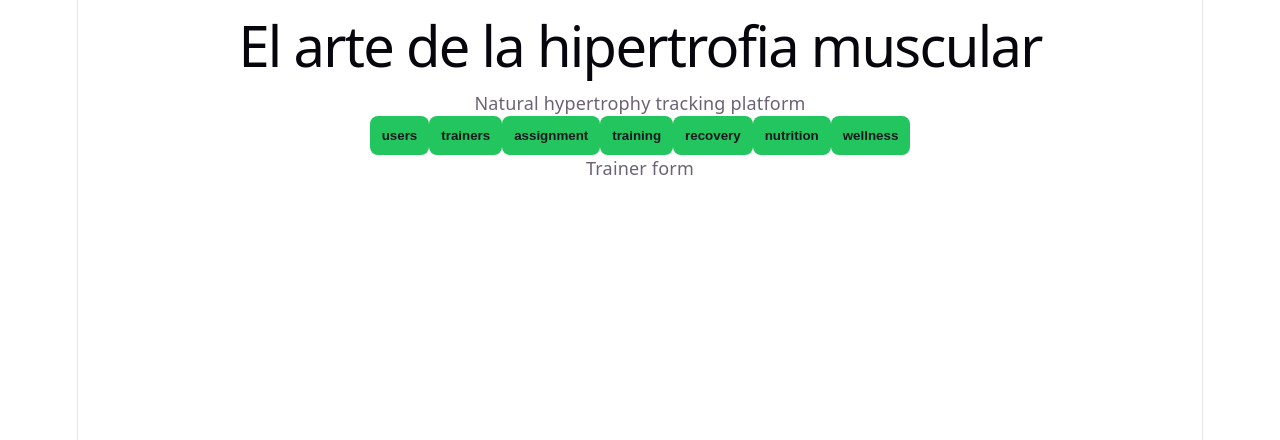
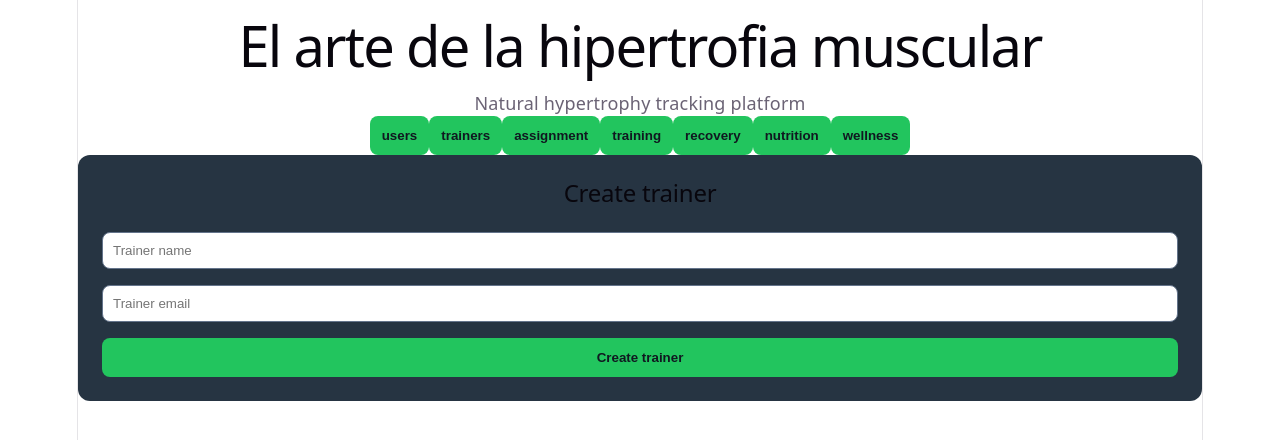
Before and after one commit to anaruth-hub/hypertrophy-art-app, a React app in the folder frontend/: page / in a window 1280 px wide. Both pictures are taken after a click on the button "trainers". Shown: the top 440 px of the page. Built offline with nearby package versions, Linux system fonts and the light colour scheme; the HTML template or start-up script is replaced by a standard one.

Commit message:
refactor(frontend): move trainer form into dashboard component

```diff
--- a/frontend/src/components/forms/TrainerForm.jsx
+++ b/frontend/src/components/forms/TrainerForm.jsx
@@ -1,5 +1,103 @@
+import { useState } from "react";
+import { API_BASE_URL } from "../../services/api";
+
 function TrainerForm() {
-  return <div>Trainer form</div>;
+
+  const [trainerForm, setTrainerForm] = useState({
+    name: "",
+    email: "",
+  });
+
+  const [trainerMessage, setTrainerMessage] = useState("");
+
+  function handleTrainerChange(event) {
+
+    const { name, value } = event.target;
+
+    setTrainerForm({
+      ...trainerForm,
+      [name]: value,
+    });
+  }
+
+  async function handleTrainerSubmit(event) {
+
+    event.preventDefault();
+
+    try {
+
+      const response = await fetch(
+        `${API_BASE_URL}/api/trainers`,
+        {
+          method: "POST",
+          headers: {
+            "Content-Type": "application/json",
+          },
+          body: JSON.stringify(trainerForm),
+        }
+      );
+
+      if (!response.ok) {
+        throw new Error("Could not create trainer");
+      }
+
+      const createdTrainer = await response.json();
+
+      setTrainerMessage(
+        `Trainer created: ${createdTrainer.name}`
+      );
+
+      setTrainerForm({
+        name: "",
+        email: "",
+      });
+
+    } catch (error) {
+
+      setTrainerMessage(
+        "Error creating trainer"
+      );
+    }
+  }
+
+  return (
+
+    <form
+      className="form-card"
+      onSubmit={handleTrainerSubmit}
+    >
+
+      <h2>Create trainer</h2>
+
+      <input
+        name="name"
+        placeholder="Trainer name"
+        value={trainerForm.name}
+        onChange={handleTrainerChange}
+        required
+      />
+
+      <input
+        name="email"
+        type="email"
+        placeholder="Trainer email"
+        value={trainerForm.email}
+        onChange={handleTrainerChange}
+        required
+      />
+
+      <button type="submit">
+        Create trainer
+      </button>
+
+      {trainerMessage && (
+        <p className="message">
+          {trainerMessage}
+        </p>
+      )}
+
+    </form>
+  );
 }
 
 export default TrainerForm;
```
